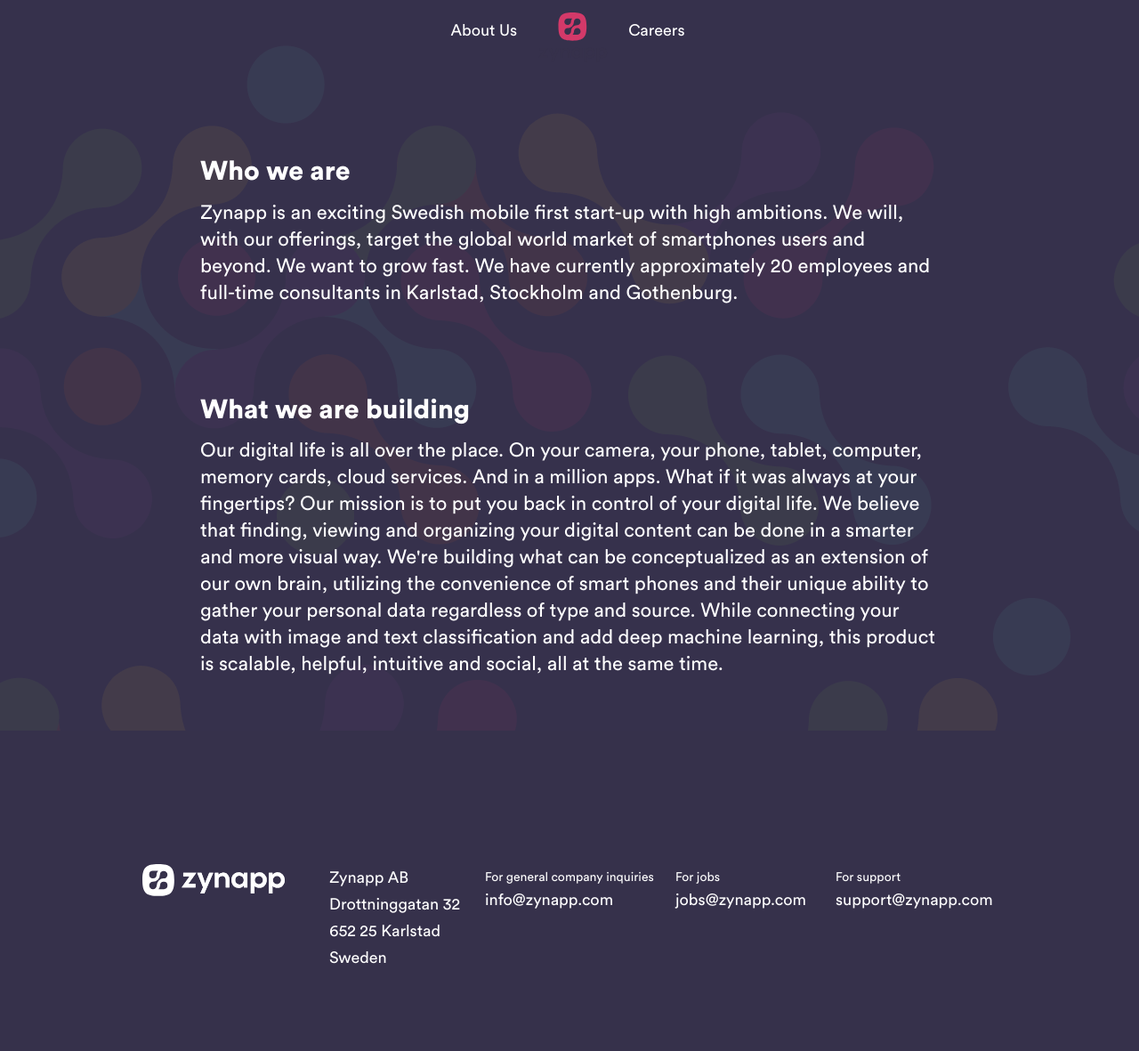
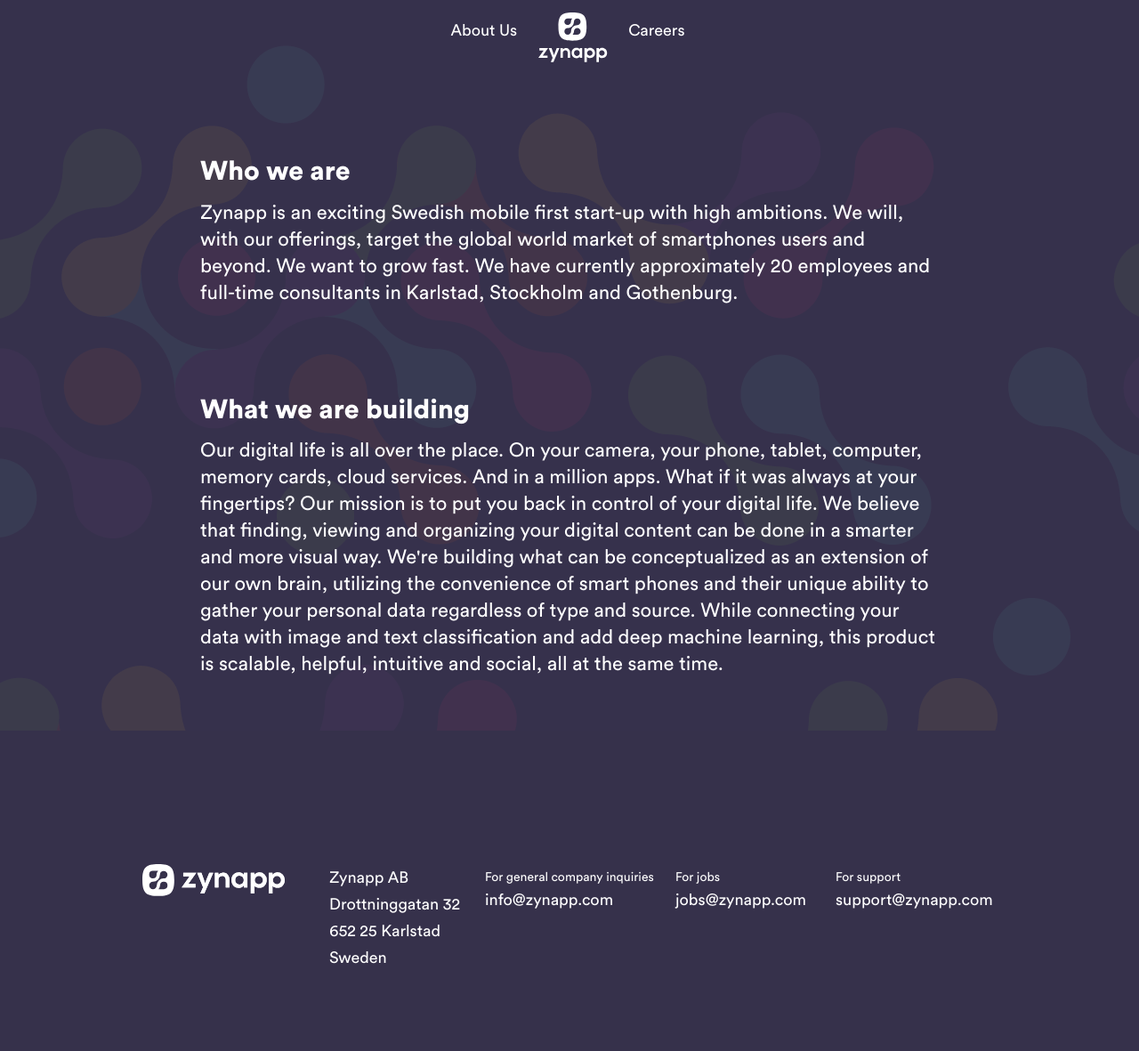
Before and after one commit to kristoffernolgren/zynapp, a Jekyll site: the page built from about_us.html, in a window 1280 px wide. Shown: the whole page at 89% size. Built offline with Jekyll 4.4.1, drawn with Linux system fonts in a browser that asks for light colours.

Commit message:
logo color

```diff
--- a/assets/sass/base/_root.scss
+++ b/assets/sass/base/_root.scss
@@ -7,7 +7,11 @@
 .body__about{
 	background: url(/assets/images/darkbg.png);
 	color: white;
+	path, polygon {
+		fill: white
+	}
 }
+
 .body__profile {
 	background: #E5E5E5;
 	counter-reset: section;
```
